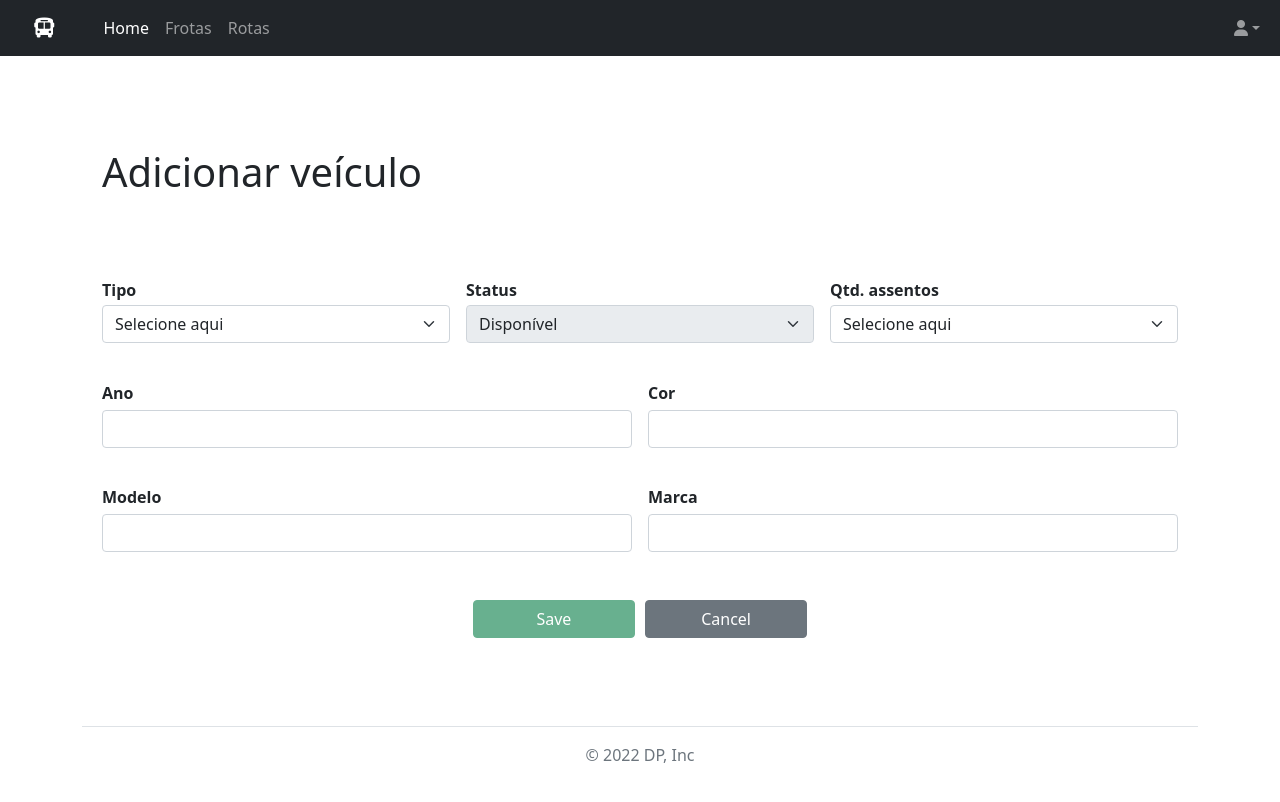
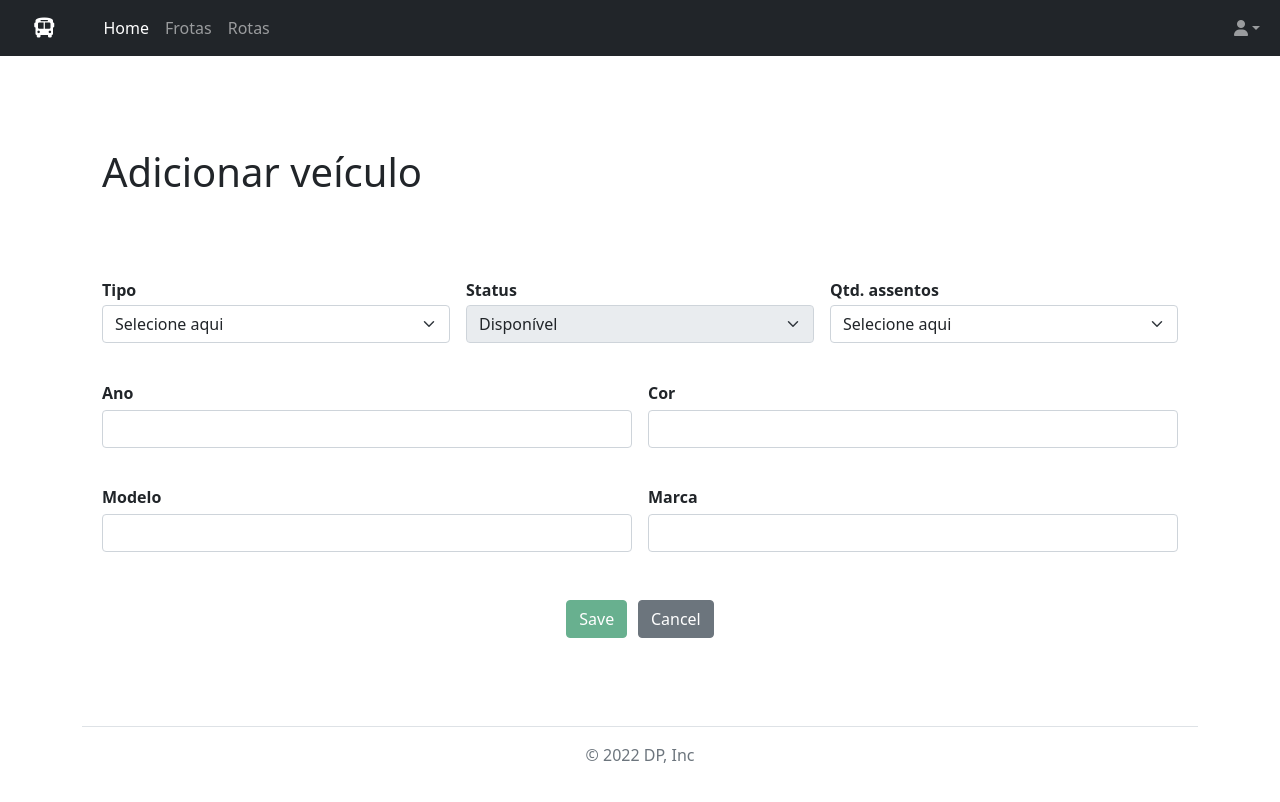
Before and after one commit to daviseagull/portal, an Angular app: page /vehicle-form in a window 1280 px wide. Shown: the top 802 px of the page. Built offline with nearby package versions, Linux system fonts and the light colour scheme.

Commit message:
fix: fixing width of buttons in vehicleForm

```diff
--- a/src/app/components/vehicles/vehicle-form/vehicle-form.component.css
+++ b/src/app/components/vehicles/vehicle-form/vehicle-form.component.css
@@ -12,7 +12,6 @@ label {
 }
 
 .btn {
-  width: 15%;
   margin: 0 0.5%;
 }
 
```
